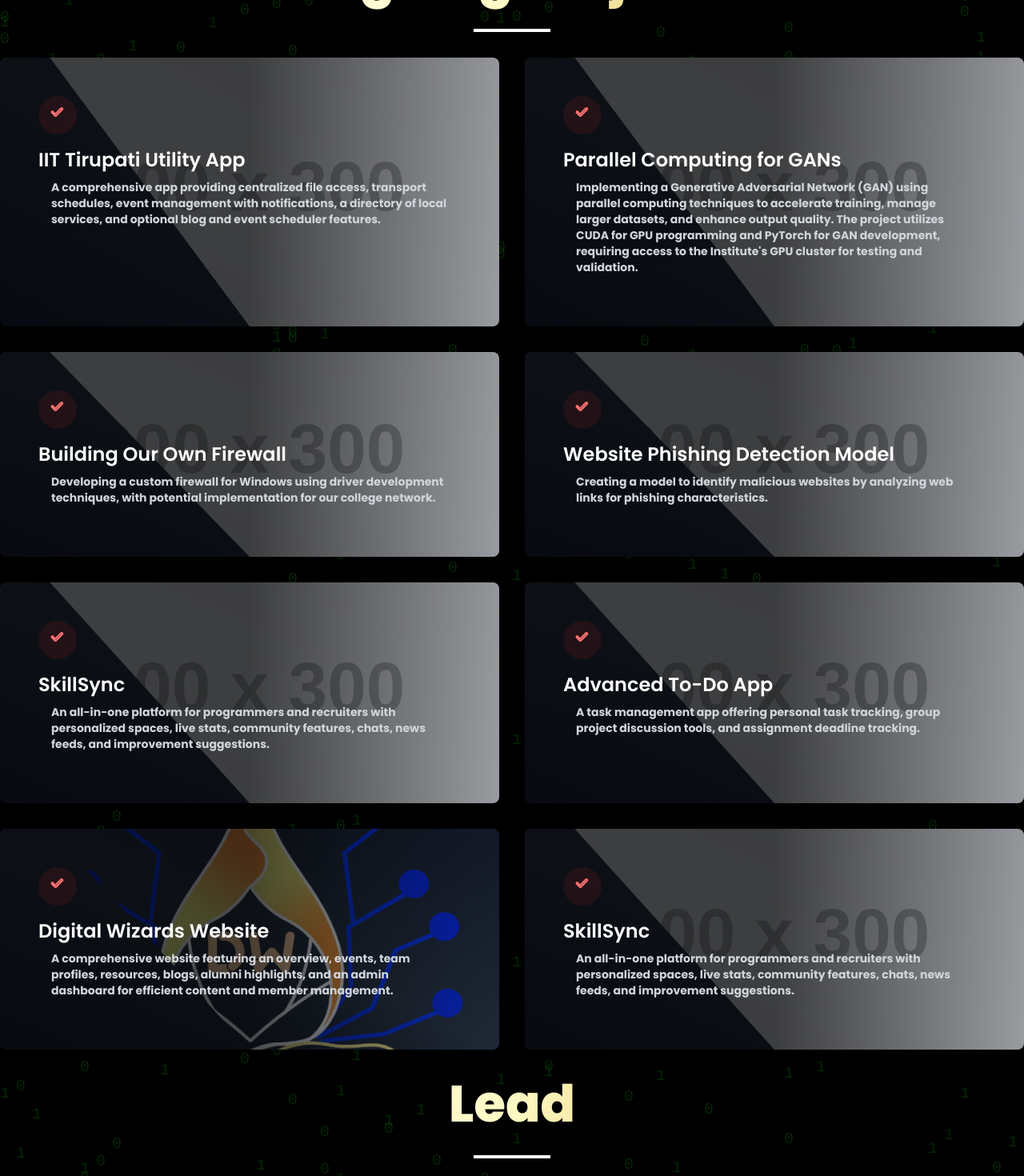
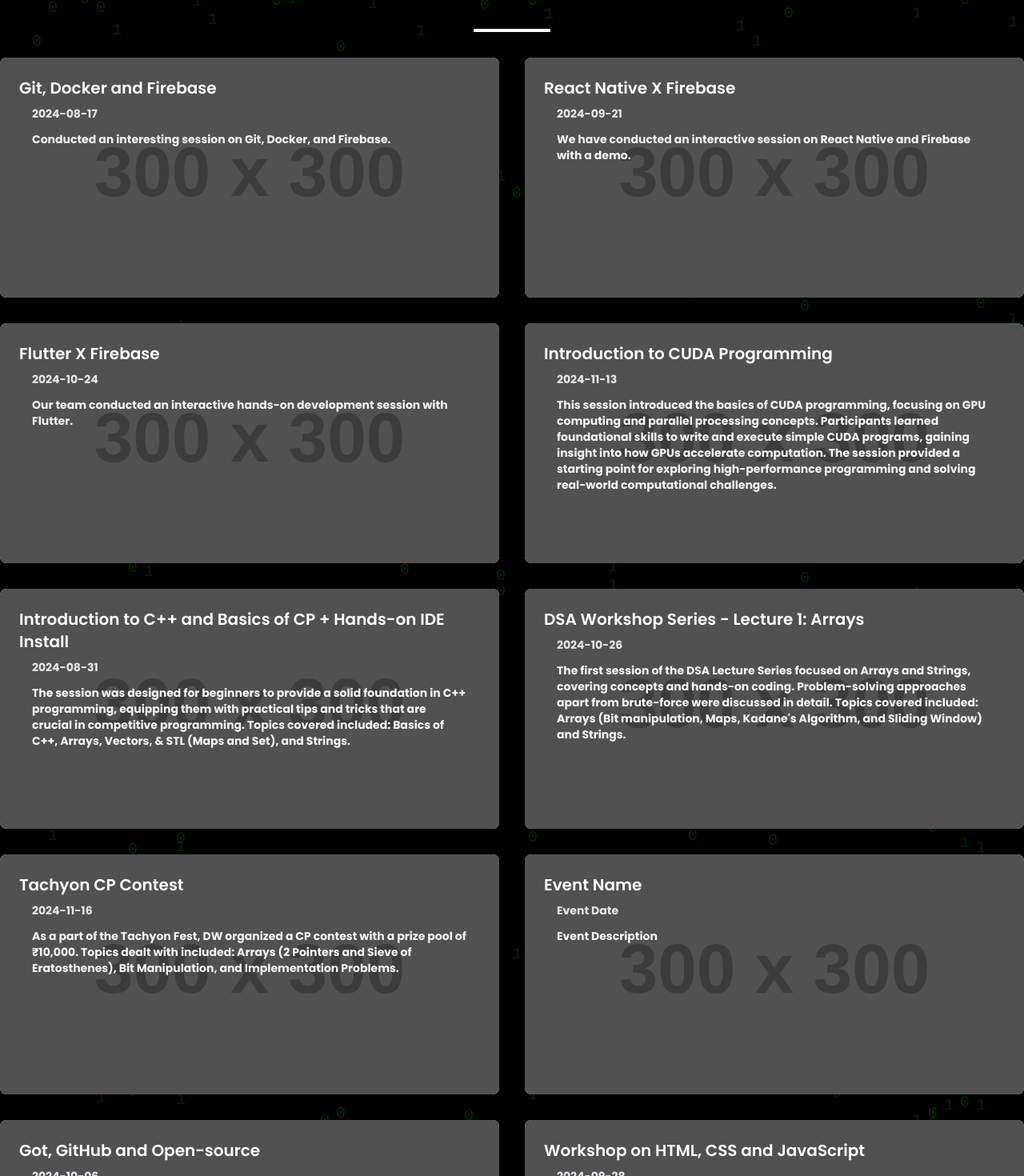
Before and after one commit to codeclubiittp/Digital-Wizards-Website, a React (Create React App) app: page / in a window 1280 px wide. Shown: the part 1740-3210 px from the top of the page at 80% size. Built offline with nearby package versions, Linux system fonts and the light colour scheme.

Commit message:
data.json and events updated

```diff
--- a/src/components/Events.jsx
+++ b/src/components/Events.jsx
@@ -1,37 +1,45 @@
-import React from 'react';
-import data from '../data.json'; // Adjust the path as needed
+import React from "react";
+import data from "../data.json"; // Adjust the path as needed
+
+const events = Object.values(data).flatMap((domain) => domain.events || []); // Fallback to empty array if ongoingProjects is missing
 
 const Events = () => {
-  // Extract all events from all domains
-  const events = Object.values(data).flatMap(domain => domain.ongoingProjects);
-    console.log(events);
   return (
+    <section>
+      {/* Leads Section Heading */}
+      <p className="sm:text-[3rem] md:text-[4rem] font-extrabold text-center text-transparent bg-clip-text bg-gradient-to-r from-white via-yellow-100 to-yellow-600 mb-4">
+        Events
+      </p>
+
+      {/* Line under the heading */}
+      <div className="w-24 mx-auto border-t-4 border-white mb-8"></div>
       <div className="grid grid-cols-1 sm:grid-cols-2 gap-6 sm:gap-8">
         {events.map((event, index) => (
           <div
             key={index}
             className="relative bg-cover bg-center rounded-lg shadow-neon overflow-hidden"
             style={{
-            backgroundImage: `url("${event.backgroundImage || 'https://via.placeholder.com/300'}")`,
-            height: '300px',
-            maxHeight: '80vw',
+              backgroundImage: `url("${event.backgroundImage || "https://via.placeholder.com/300"}")`,
+              height: "300px",
+              maxHeight: "80vw",
             }}
           >
             <div className="absolute top-0 left-0 right-0 bottom-0 bg-black opacity-60 rounded-lg"></div>
             <div className="relative z-10 p-4 md:p-6">
               <h3 className="text-lg sm:text-xl font-semibold text-white">
-              {event.name || 'Event Name'}
+                {event.name || "Event Name"}
               </h3>
               <p className="text-sm sm:text-md text-gray-200 mt-1 sm:mt-2">
-              {event.date || 'Event Date'}
+                {event.date || "Event Date"}
               </p>
               <p className="text-xs sm:text-sm text-gray-100 mt-2 sm:mt-3">
-              {event.description || 'Event Description'}
+                {event.description || "Event Description"}
               </p>
             </div>
           </div>
         ))}
       </div>
+    </section>
   );
 };
 
--- a/src/components/OngoingProjects.jsx
+++ b/src/components/OngoingProjects.jsx
@@ -7,7 +7,7 @@
     .flatMap(domain => domain.ongoingProjects || []); // Fallback to empty array if ongoingProjects is missing
 
   return (
-    <section>
+    <section className='mt-12'>
       {/* Leads Section Heading */}
       <p className="sm:text-[3rem] md:text-[4rem] font-extrabold text-center text-transparent bg-clip-text bg-gradient-to-r from-white via-yellow-100 to-yellow-600 mb-4">
         Ongoing Projects
--- a/src/data.json
+++ b/src/data.json
@@ -5,9 +5,21 @@
     "domainDescription": "We’re a passionate team of three, diving deep into the world of app development! Our domain focuses on creating interactive, user-friendly solutions that simplify everyday tasks and enhance connectivity. We also host exciting app dev sessions to exchange ideas, sharpen skills, and inspire innovation—because building great apps starts with a great community!",
     "events": [
       {
-        "name": "",
-        "date": "",
-        "description": "",
+        "name": "Git, Docker and Firebase",
+        "date": "2024-08-17",
+        "description": "Conducted an interesting session on Git, Docker, and Firebase.",
+        "backgroundImage": ""
+      },
+      {
+        "name": "React Native X Firebase",
+        "date": "2024-09-21",
+        "description": "We have conducted an interactive session on React Native and Firebase with a demo.",
+        "backgroundImage": ""
+      },
+      {
+        "name": "Flutter X Firebase",
+        "date": "2024-10-24",
+        "description": "Our team conducted an interactive hands-on development session with Flutter.",
         "backgroundImage": ""
       }
     ],
@@ -62,9 +74,9 @@
     "domainDescription": "Explore the cutting-edge technologies behind High-Performance Computing (HPC)! This domain focuses on the principles of CPU and GPU architectures, parallel processing, and system scalability. Learn how modern processors are designed, how GPUs accelerate computations, and how parallel algorithms transform the way we solve large-scale problems. Whether you're passionate about optimizing performance, exploring distributed computing, or advancing HPC applications, this domain provides the knowledge and skills to push the boundaries of computational efficiency.",
     "events": [
       {
-        "name": "",
-        "date": "",
-        "description": "",
+        "name": "Introduction to CUDA Programming",
+        "date": "2024-11-13",
+        "description": "This session introduced the basics of CUDA programming, focusing on GPU computing and parallel processing concepts. Participants learned foundational skills to write and execute simple CUDA programs, gaining insight into how GPUs accelerate computation. The session provided a starting point for exploring high-performance programming and solving real-world computational challenges.",
         "backgroundImage": ""
       }
     ],
@@ -116,12 +128,24 @@
   "competitive-programming": {
     "domainLogo": "/images/domainLogos/CP_Negative.png",
     "domainName": "Competitive Programming",
-    "domainDescription": "",
+    "domainDescription": "Competitive Programming is a thrilling and mentally engaging domain that focuses on solving algorithmic problems within a competitive setup. The major focus in competitive programming is finding quickly, the most optimized solution by minimizing both space and time complexity through a careful blend of mathematical concepts, data structures and algorithms. ",
     "events": [
       {
-        "name": "",
-        "date": "",
-        "description": "",
+        "name": "Introduction to C++ and Basics of CP + Hands-on IDE Install",
+        "date": "2024-08-31",
+        "description": "The session was designed for beginners to provide a solid foundation in C++ programming, equipping them with practical tips and tricks that are crucial in competitive programming. Topics covered included: Basics of C++, Arrays, Vectors, & STL (Maps and Set), and Strings.",
+        "backgroundImage": ""
+      },
+      {
+        "name": "DSA Workshop Series - Lecture 1: Arrays",
+        "date": "2024-10-26",
+        "description": "The first session of the DSA Lecture Series focused on Arrays and Strings, covering concepts and hands-on coding. Problem-solving approaches apart from brute-force were discussed in detail. Topics covered included: Arrays (Bit manipulation, Maps, Kadane's Algorithm, and Sliding Window) and Strings.",
+        "backgroundImage": ""
+      },
+      {
+        "name": "Tachyon CP Contest",
+        "date": "2024-11-16",
+        "description": "As a part of the Tachyon Fest, DW organized a CP contest with a prize pool of ₹10,000. Topics dealt with included: Arrays (2 Pointers and Sieve of Eratosthenes), Bit Manipulation, and Implementation Problems.",
         "backgroundImage": ""
       }
     ],
@@ -243,9 +267,9 @@
     "domainDescription": "The Software Engineering domain at Digital Wizards is dedicated to cultivating technical excellence through innovative projects and skill-building initiatives throughout the year. We strive to equip students with practical knowledge and collaborative experience to thrive in the world of software development by conducting various workshops and sessions.",
     "events": [
       {
-        "name": "",
-        "date": "",
-        "description": "",
+        "name": "Got, GitHub and Open-source",
+        "date": "2024-10-06",
+        "description": "Join us for an engaging workshop where you'll learn the essentials of Git, GitHub, and Open-source contributions, all while participating in Hacktoberfest 2024! This event is perfect for beginners eager to explore version control and collaborate on real-world projects. You’ll gain hands-on experience in setting up repositories, managing code changes, and making meaningful contributions to open-source software. Let’s celebrate open-source, boost your development skills, and kick-start your journey into the global developer community!",
         "backgroundImage": ""
       }
     ],
@@ -304,9 +328,9 @@
     "domainDescription": "",
     "events": [
       {
-        "name": "",
-        "date": "",
-        "description": "",
+        "name": "Workshop on HTML, CSS and JavaScript",
+        "date": "2024-09-28",
+        "description": "Learn the fundamentals of web development in this beginner-friendly workshop covering HTML, CSS, and JavaScript. Build your first interactive webpage and kick-start your journey into the world of web development!",
         "backgroundImage": ""
       }
     ],
--- a/src/pages/HomePage.js
+++ b/src/pages/HomePage.js
@@ -21,7 +21,7 @@
       <Navbar/>
       <LandingPage />
       <DomainCards/>
-      {/* <Events /> */}
+      <Events />
       <ProjectsGrid />
       <Leads />
 
```
Lines whose indentation alone changed are shown as unchanged.
